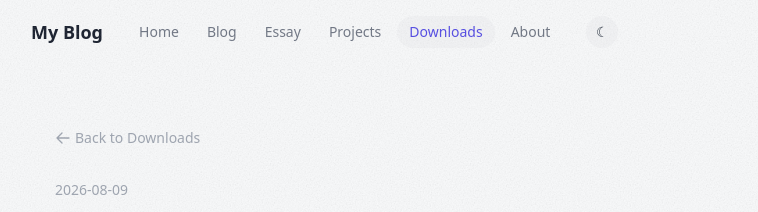
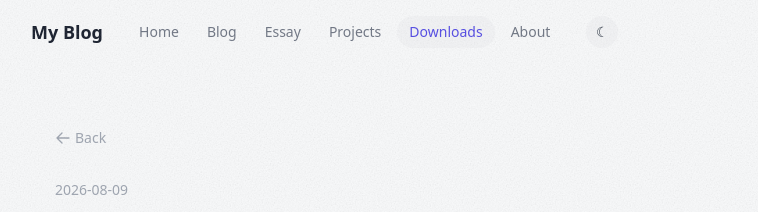
Before and after one commit to 2assqw/my-blog, a Next.js app: page /downloads/example in a window 1280 px wide. Shown: the top 212 px of the page, without its empty margins (249-1007 px from the left). Built offline with nearby package versions, Linux system fonts and the light colour scheme.

Commit message:
tweak: update downloads page text

```diff
--- a/src/app/downloads/[slug]/page.tsx
+++ b/src/app/downloads/[slug]/page.tsx
@@ -45,7 +45,7 @@ export default async function DownloadDetailPage({ params }: Props) {
           <svg className="w-4 h-4 mr-1" fill="none" viewBox="0 0 24 24" strokeWidth={2} stroke="currentColor">
             <path strokeLinecap="round" strokeLinejoin="round" d="M10.5 19.5 3 12m0 0 7.5-7.5M3 12h18" />
           </svg>
-          Back to Downloads
+          Back
         </Link>
 
         <header className="mb-10">
--- a/src/app/downloads/page.tsx
+++ b/src/app/downloads/page.tsx
@@ -22,7 +22,7 @@ export default async function DownloadsPage() {
       <div className="mx-auto max-w-3xl px-6 py-16 relative z-[1]">
         <FadeUp>
           <h1 className="text-3xl font-bold text-gray-900 mb-2">Downloads</h1>
-          <p className="text-gray-500 mb-10">资源分享与下载</p>
+          <p className="text-gray-500 mb-10">资源分享</p>
         </FadeUp>
 
         {posts.length === 0 ? (
```
